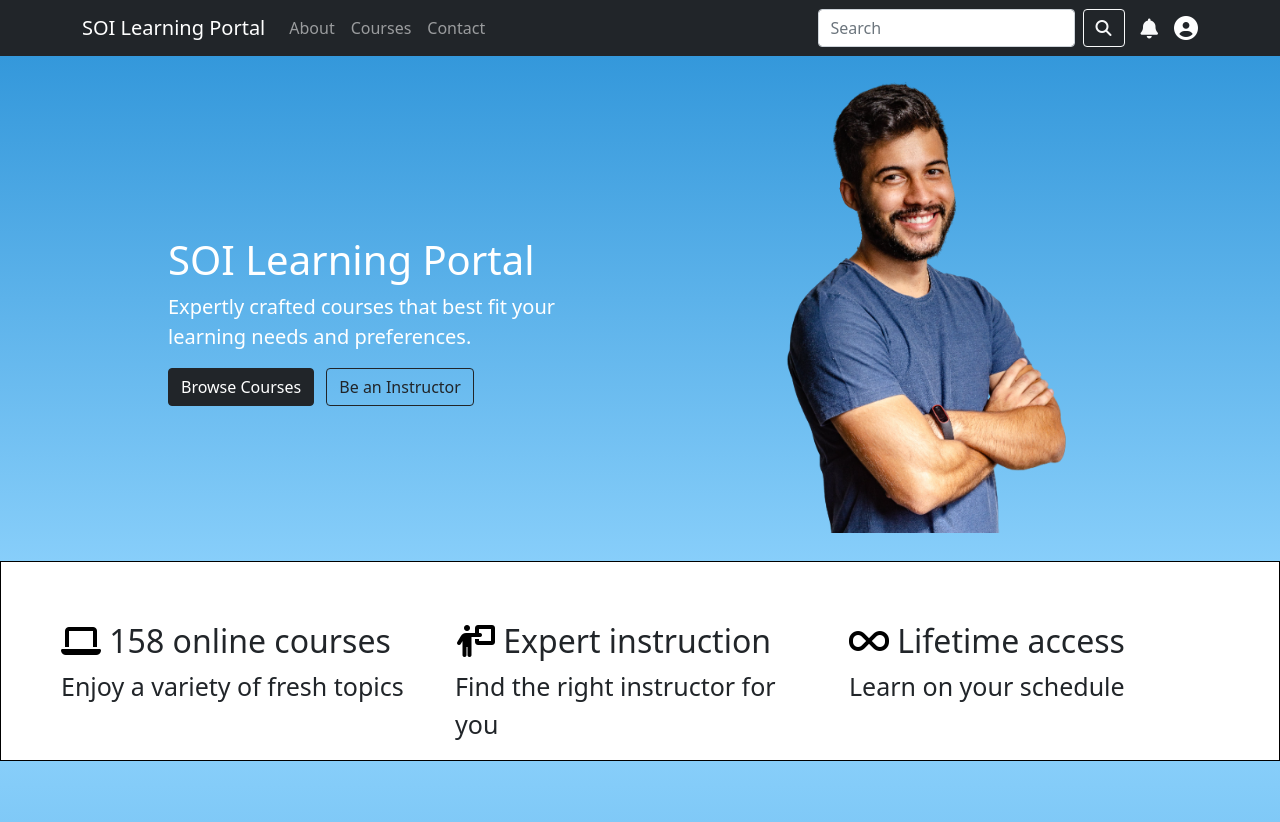
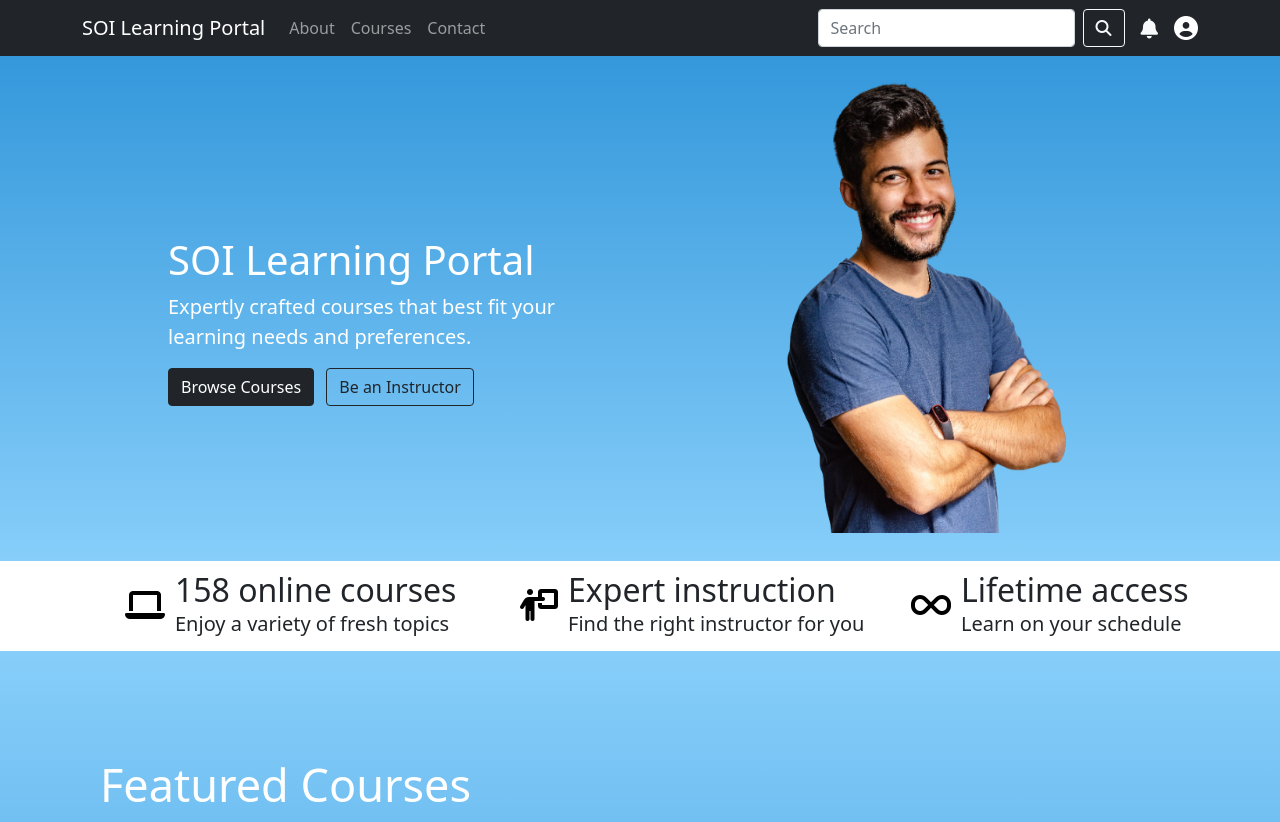
Before and after one commit to rashmin09/L06Assignment, a plain HTML site: page index.html in a window 1280 px wide. Shown: the top 822 px of the page. Drawn offline with nearby package versions, Linux system fonts and the light colour scheme.

Commit message:
Add files via upload

```diff
--- a/index.html
+++ b/index.html
@@ -23,9 +23,25 @@
                 color: #fff;
             }
             .columns {
-                padding: 60px;
-                height: 200px;
-                border: 1px solid #000000;
+                margin-left: 125px;
+                margin-top: 10px;
+                height: 80px;
+            }
+            .description {
+                font-size: 20px;
+            }
+            .icon-container {
+                display: flex;
+                align-items: center;
+            }
+            .icon-container i {
+                margin-right: 10px;
+            }
+            .icon-container div {
+                flex-grow: 1;
+            }
+            .icon-container h2, .icon-container p {
+                margin: 0;
             }
             .fc {
                 font-size: 45px;
@@ -35,9 +51,6 @@
             .cards-section {
                 background: linear-gradient(to bottom, #87CEFA, #3498db);
                 padding: 100px;
-            }
-            .description {
-                font-size: 25px;
             }
             .card {
                 border: 1px solid #000000;
@@ -105,16 +118,31 @@
         <div class="columns">
             <div class="row">
                 <div class="col-md-4">
-                    <h2><i class="fa-solid fa-laptop" style="color: #000000;"></i> 158 online courses</h2>
-                    <p class="description">Enjoy a variety of fresh topics</p>
+                    <div class="icon-container">
+                        <i class="fa-solid fa-laptop" style="color: #000000; font-size: 2rem;"></i>
+                        <div>
+                            <h2>158 online courses</h2>
+                            <p class="description">Enjoy a variety of fresh topics</p>
+                        </div>
+                    </div>
                 </div>
                 <div class="col-md-4">
-                    <h2><i class="fa-solid fa-person-chalkboard" style="color: #000000;"></i> Expert instruction</h2>
-                    <p class="description">Find the right instructor for you</p>
+                    <div class="icon-container">
+                        <i class="fa-solid fa-person-chalkboard" style="color: #000000; font-size: 2rem;"></i>
+                        <div>
+                            <h2>Expert instruction</h2>
+                            <p class="description">Find the right instructor for you</p>
+                        </div>
+                    </div>
                 </div>
                 <div class="col-md-4">
-                    <h2><i class="fa-solid fa-infinity" style="color: #000000;"></i> Lifetime access</h2>
-                    <p class="description">Learn on your schedule</p>
+                    <div class="icon-container">
+                        <i class="fa-solid fa-infinity" style="color: #000000; font-size: 2rem;"></i>
+                        <div>
+                            <h2>Lifetime access</h2>
+                            <p class="description">Learn on your schedule</p>
+                        </div>
+                    </div>
                 </div>
             </div>
         </div>
```
Also changed, not shown: nbproject/private/private.xml (added, +11 -0 lines).
